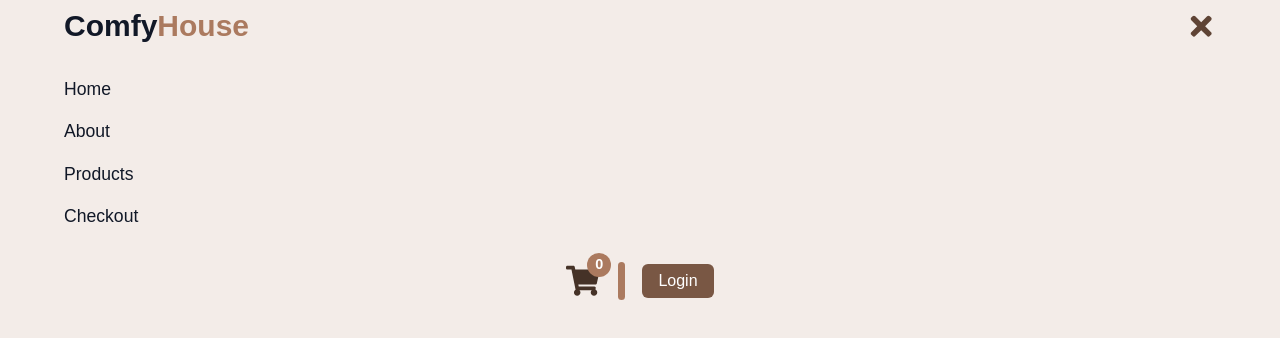
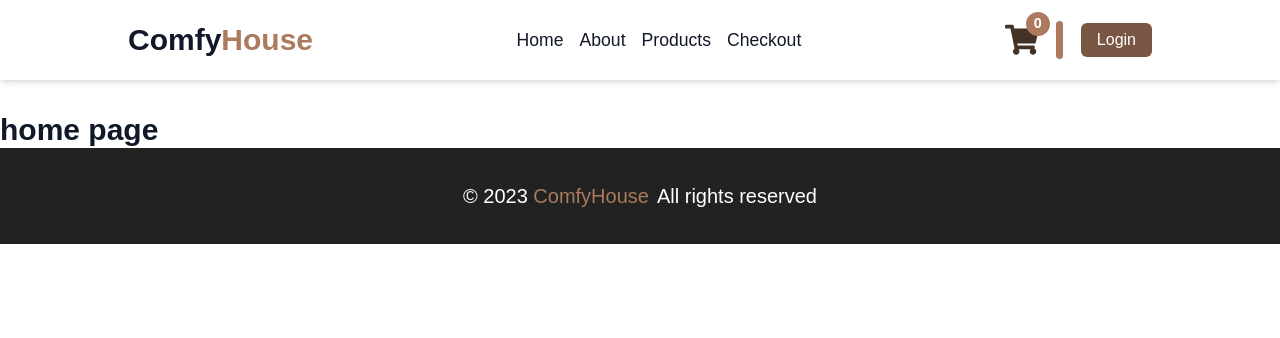
Before and after one commit to margusliinev/react-projects, a React (Vite) app in the folder 02-comfy-house/: page / in a window 1280 px wide. Shown: the top 338 px of the page. Built offline with nearby package versions, Linux system fonts and the light colour scheme; a web font is replaced by a local one.

Commit message:
navigation context

```diff
--- a/02-comfy-house/src/components/Navbar.jsx
+++ b/02-comfy-house/src/components/Navbar.jsx
@@ -1,8 +1,10 @@
-import React from 'react';
+import React, { useContext } from 'react';
 import { FaBars, FaShoppingCart } from 'react-icons/fa';
 import { Link } from 'react-router-dom';
+import { NavigateContext } from '../context/NavigateContext';
 
 const Navbar = () => {
+    const { openSidebar } = useContext(NavigateContext);
     return (
         <nav className='nav'>
             <div className='nav-container'>
@@ -10,7 +12,7 @@ const Navbar = () => {
                     <h4>
                         Comfy<span>House</span>
                     </h4>
-                    <button type='button' className='nav-toggle-btn'>
+                    <button type='button' className='nav-toggle-btn' onClick={openSidebar}>
                         <FaBars />
                     </button>
                 </div>
--- a/02-comfy-house/src/components/Sidebar.jsx
+++ b/02-comfy-house/src/components/Sidebar.jsx
@@ -1,17 +1,18 @@
-import React from 'react';
+import React, { useContext } from 'react';
 import { FaTimes, FaShoppingCart } from 'react-icons/fa';
-import { Link } from 'react-router-dom';
+import { Link, Navigate } from 'react-router-dom';
+import { NavigateContext } from '../context/NavigateContext';
 
 const Sidebar = () => {
-    const isOpen = true;
+    const { isSidebarOpen, closeSidebar } = useContext(NavigateContext);
     return (
-        <aside className={isOpen ? 'sidebar sidebar-open' : 'sidebar'}>
+        <aside className={isSidebarOpen ? 'sidebar sidebar-open' : 'sidebar'}>
             <div className='sidebar-container'>
                 <div className='sidebar-header'>
                     <h4>
                         Comfy<span>House</span>
                     </h4>
-                    <button type='button' className='sidebar-toggle-btn'>
+                    <button type='button' className='sidebar-toggle-btn' onClick={closeSidebar}>
                         <FaTimes />
                     </button>
                 </div>
--- /dev/null
+++ b/02-comfy-house/src/context/NavigateContext.jsx
@@ -0,0 +1,24 @@
+import React, { useReducer } from 'react';
+import reducer from '../reducers/NavigateReducer';
+
+const NavigateContext = React.createContext();
+
+const initialState = {
+    isSidebarOpen: false,
+};
+
+const NavigateProvider = ({ children }) => {
+    const [state, dispatch] = useReducer(reducer, initialState);
+
+    const openSidebar = () => {
+        dispatch({ type: 'SIDEBAR_OPEN' });
+    };
+
+    const closeSidebar = () => {
+        dispatch({ type: 'SIDEBAR_CLOSE' });
+    };
+
+    return <NavigateContext.Provider value={{ ...state, openSidebar, closeSidebar }}>{children}</NavigateContext.Provider>;
+};
+
+export { NavigateContext, NavigateProvider };
--- a/02-comfy-house/src/main.jsx
+++ b/02-comfy-house/src/main.jsx
@@ -1,6 +1,11 @@
 import React from 'react';
 import ReactDOM from 'react-dom/client';
 import App from './App';
+import { NavigateProvider } from './context/NavigateContext';
 import './main.scss';
 
-ReactDOM.createRoot(document.getElementById('root')).render(<App />);
+ReactDOM.createRoot(document.getElementById('root')).render(
+    <NavigateProvider>
+        <App />
+    </NavigateProvider>
+);
--- a/02-comfy-house/src/main.scss
+++ b/02-comfy-house/src/main.scss
@@ -404,5 +404,11 @@ h6 {
     }
 }
 
+@media screen and (min-width: $width-md) {
+    .sidebar {
+        transform: translateX(100%);
+    }
+}
+
 /* END */
 /* ==================================================================================================== */
--- /dev/null
+++ b/02-comfy-house/src/reducers/NavigateReducer.jsx
@@ -0,0 +1,10 @@
+const navigate_reducer = (state, action) => {
+    if (action.type === 'SIDEBAR_OPEN') {
+        return { ...state, isSidebarOpen: true };
+    }
+    if (action.type === 'SIDEBAR_CLOSE') {
+        return { ...state, isSidebarOpen: false };
+    }
+};
+
+export default navigate_reducer;
```
